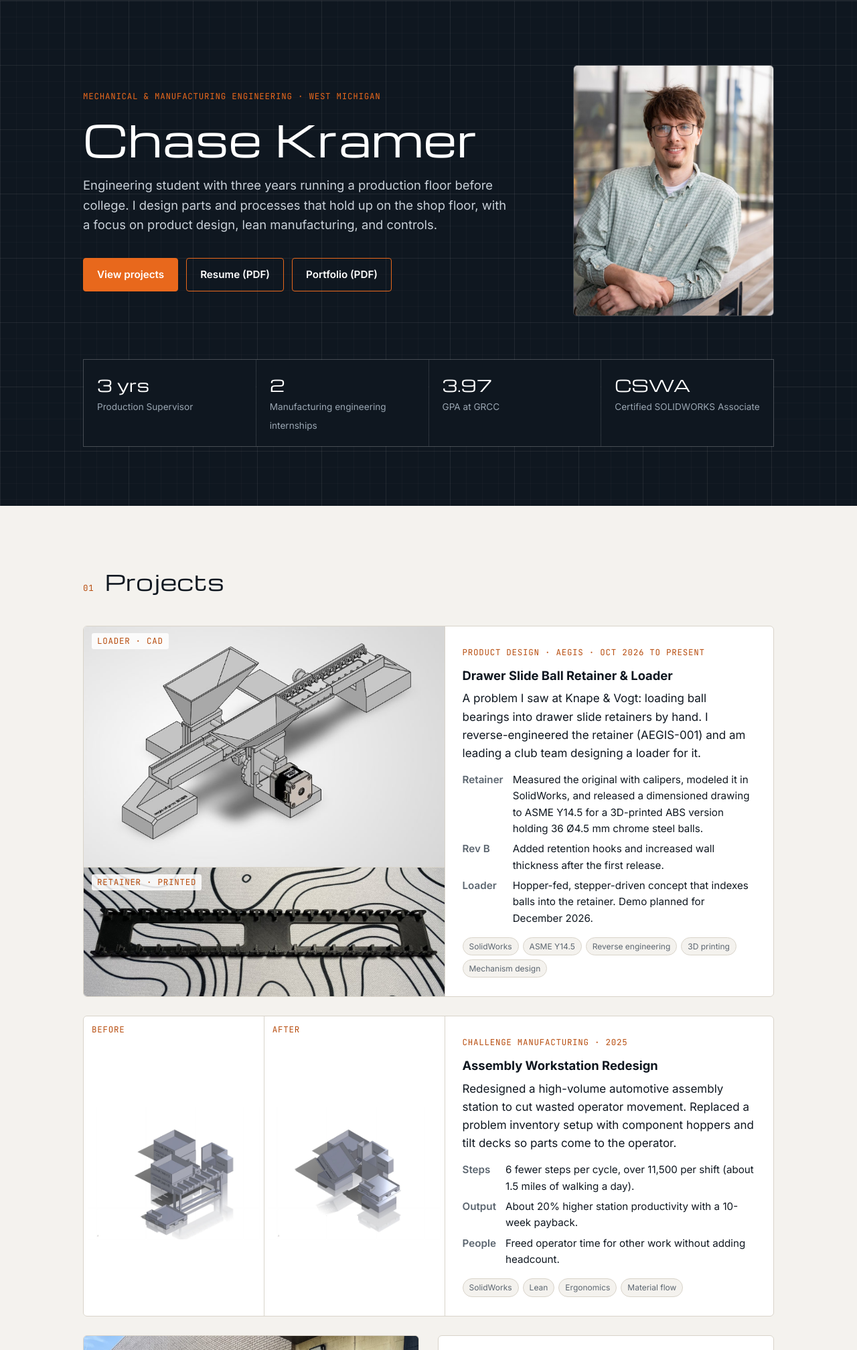
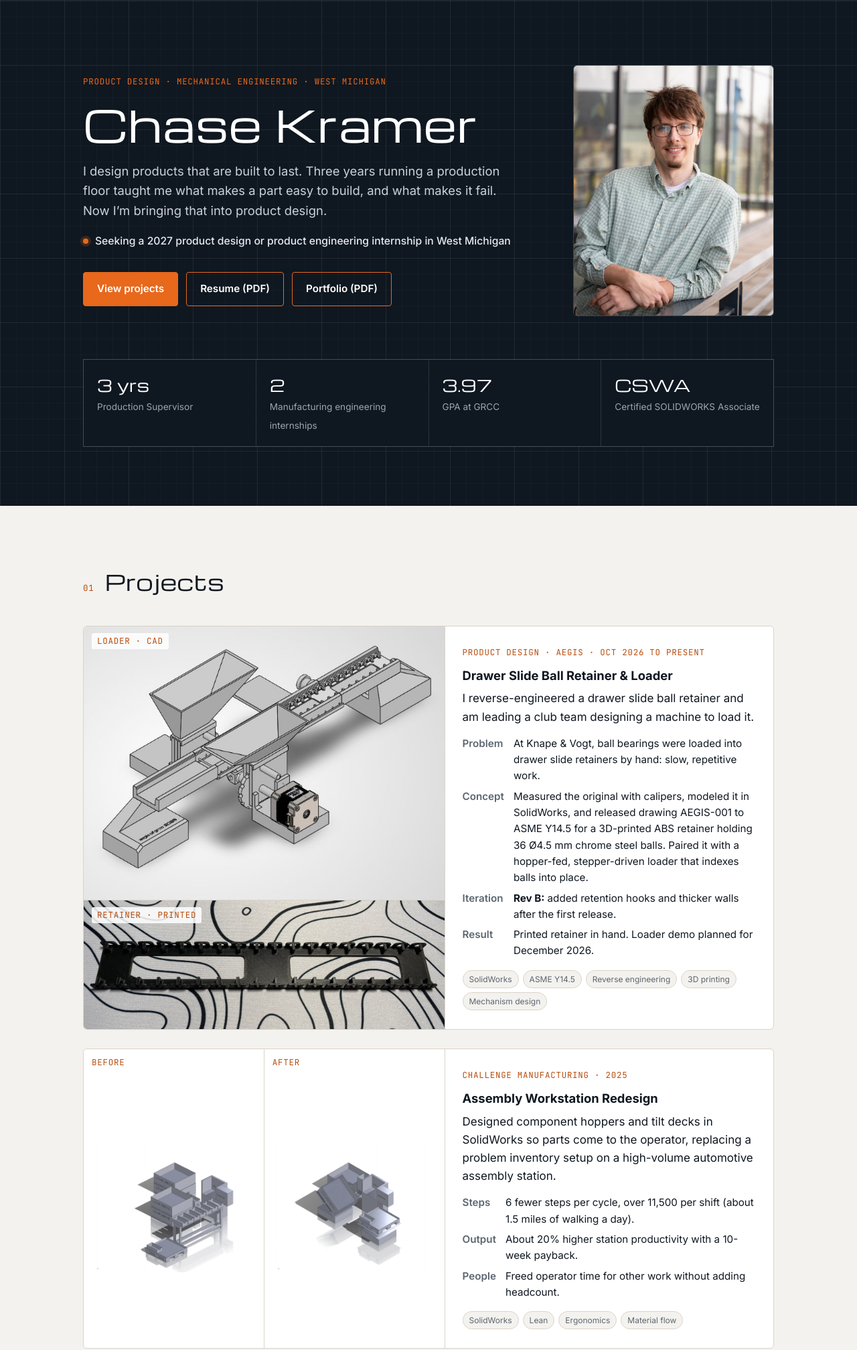
Before and after one commit to ChaseAKramer/chasekramerengineering, a plain HTML site: page index.html in a window 1280 px wide. Shown: the part 59-2074 px from the top of the page at 67% size. Drawn offline with nearby package versions, Linux system fonts and the light colour scheme.

Commit message:
Reframe homepage around product design

```diff
--- a/index.html
+++ b/index.html
@@ -3,9 +3,9 @@
 <head>
 <meta charset="utf-8">
 <meta name="viewport" content="width=device-width, initial-scale=1">
-<title>Chase Kramer | Mechanical &amp; Manufacturing Engineering</title>
+<title>Chase Kramer | Product Design &amp; Mechanical Engineering</title>
 <link rel="icon" href="favicon.ico?v=2">
-<meta name="description" content="Chase Kramer: mechanical and manufacturing engineering student in West Michigan. Product design, process improvement, and lean manufacturing.">
+<meta name="description" content="Chase Kramer: product design and mechanical engineering student in West Michigan, designing products built to last with a manufacturing background.">
 <link rel="preconnect" href="https://fonts.googleapis.com">
 <link rel="preconnect" href="https://fonts.gstatic.com" crossorigin>
 <link href="https://fonts.googleapis.com/css2?family=Michroma&family=Inter:wght@400;500;600;700&family=JetBrains+Mono:wght@400;500&display=swap" rel="stylesheet">
@@ -44,6 +44,8 @@
   .hero .mono{color:var(--accent)}
   .hero h1{font-family:Michroma,sans-serif;font-weight:400;font-size:clamp(2.2rem,6vw,4rem);line-height:1.1;margin:18px 0 20px;letter-spacing:.01em}
   .hero p.lead{max-width:640px;font-size:1.15rem;color:#c9d1d9}
+  .seeking{margin-top:18px;color:#e6ebf0;font-weight:500;font-size:.98rem;display:flex;align-items:center;gap:10px}
+  .seeking .dot{width:8px;height:8px;border-radius:50%;background:var(--accent);flex:none;box-shadow:0 0 0 4px rgba(232,104,28,.2)}
   .cta{display:flex;flex-wrap:wrap;gap:12px;margin-top:34px}
   .btn{display:inline-block;padding:12px 20px;border-radius:4px;text-decoration:none;font-weight:600;font-size:.95rem;border:1.5px solid var(--accent)}
   .btn.primary{background:var(--accent);color:var(--white)}
@@ -152,9 +154,10 @@
   <div class="wrap">
     <div class="hero-grid">
       <div>
-    <div class="mono">Mechanical &amp; Manufacturing Engineering · West Michigan</div>
+    <div class="mono">Product Design · Mechanical Engineering · West Michigan</div>
     <h1>Chase Kramer</h1>
-    <p class="lead">Engineering student with three years running a production floor before college. I design parts and processes that hold up on the shop floor, with a focus on product design, lean manufacturing, and controls.</p>
+    <p class="lead">I design products that are built to last. Three years running a production floor taught me what makes a part easy to build, and what makes it fail. Now I&rsquo;m bringing that into product design.</p>
+    <p class="seeking"><span class="dot"></span>Seeking a 2027 product design or product engineering internship in West Michigan</p>
     <div class="cta">
       <a class="btn primary" href="#projects">View projects</a>
       <a class="btn ghost" href="assets/Chase-Kramer-Resume.pdf">Resume (PDF)</a>
@@ -182,11 +185,12 @@
         <div class="body">
           <span class="tag mono">Product design · AEGIS · Oct 2026 to present</span>
           <h3>Drawer Slide Ball Retainer &amp; Loader</h3>
-          <p>A problem I saw at Knape &amp; Vogt: loading ball bearings into drawer slide retainers by hand. I reverse-engineered the retainer (AEGIS-001) and am leading a club team designing a loader for it.</p>
+          <p>I reverse-engineered a drawer slide ball retainer and am leading a club team designing a machine to load it.</p>
           <dl>
-            <dt>Retainer</dt><dd>Measured the original with calipers, modeled it in SolidWorks, and released a dimensioned drawing to ASME Y14.5 for a 3D-printed ABS version holding 36 &Oslash;4.5 mm chrome steel balls.</dd>
-            <dt>Rev B</dt><dd>Added retention hooks and increased wall thickness after the first release.</dd>
-            <dt>Loader</dt><dd>Hopper-fed, stepper-driven concept that indexes balls into the retainer. Demo planned for December 2026.</dd>
+            <dt>Problem</dt><dd>At Knape &amp; Vogt, ball bearings were loaded into drawer slide retainers by hand: slow, repetitive work.</dd>
+            <dt>Concept</dt><dd>Measured the original with calipers, modeled it in SolidWorks, and released drawing AEGIS-001 to ASME Y14.5 for a 3D-printed ABS retainer holding 36 &Oslash;4.5 mm chrome steel balls. Paired it with a hopper-fed, stepper-driven loader that indexes balls into place.</dd>
+            <dt>Iteration</dt><dd><b>Rev B:</b> added retention hooks and thicker walls after the first release.</dd>
+            <dt>Result</dt><dd>Printed retainer in hand. Loader demo planned for December 2026.</dd>
           </dl>
           <div class="chips"><span class="chip">SolidWorks</span><span class="chip">ASME Y14.5</span><span class="chip">Reverse engineering</span><span class="chip">3D printing</span><span class="chip">Mechanism design</span></div>
         </div>
@@ -197,7 +201,7 @@
         <div class="body">
           <span class="tag mono">Challenge Manufacturing · 2025</span>
           <h3>Assembly Workstation Redesign</h3>
-          <p>Redesigned a high-volume automotive assembly station to cut wasted operator movement. Replaced a problem inventory setup with component hoppers and tilt decks so parts come to the operator.</p>
+          <p>Designed component hoppers and tilt decks in SolidWorks so parts come to the operator, replacing a problem inventory setup on a high-volume automotive assembly station.</p>
           <dl>
             <dt>Steps</dt><dd>6 fewer steps per cycle, over 11,500 per shift (about 1.5 miles of walking a day).</dd>
             <dt>Output</dt><dd>About 20% higher station productivity with a 10-week payback.</dd>
@@ -212,7 +216,7 @@
         <div class="body">
           <span class="tag mono">Knape &amp; Vogt · 2026</span>
           <h3>Shipping Dock Handrail Replacement</h3>
-          <p>Designed a replacement handrail in SolidWorks to meet OSHA 1910.29, optimized ASTM A500 Grade B stock lengths to cut waste, and coordinated in-house fabrication. Saved $9,000 compared with a contracted install.</p>
+          <p>Designed a replacement handrail in SolidWorks to OSHA 1910.29, laying out ASTM A500 Grade B stock lengths to cut waste and drawing it for in-house fabrication. Building it in house saved $9,000 compared with a contracted install.</p>
           <div class="chips"><span class="chip">SolidWorks</span><span class="chip">OSHA 1910.29</span><span class="chip">Structural steel</span><span class="chip">Cost analysis</span></div>
         </div>
       </article>
@@ -225,9 +229,9 @@
           <div class="chips"><span class="chip">Root cause analysis</span><span class="chip">Sensors</span><span class="chip">Tooling</span></div>
           <hr class="sep">
           <span class="tag mono">Knape &amp; Vogt · 2026</span>
-          <h3>Safety &amp; Fatigue Reduction</h3>
-          <p>Led a $30,000 initiative: wrote startup, shutdown, changeover, LOTO, and standard work instructions, and designed tote stands and ergonomic workstations in SolidWorks.</p>
-          <div class="chips"><span class="chip">Standard work</span><span class="chip">LOTO</span><span class="chip">Ergonomics</span></div>
+          <h3>Ergonomic Workstations &amp; Safety</h3>
+          <p>Designed tote stands and ergonomic workstations in SolidWorks as part of a $30,000 safety and fatigue-reduction initiative I led, along with startup, shutdown, changeover, LOTO, and standard work instructions.</p>
+          <div class="chips"><span class="chip">SolidWorks</span><span class="chip">Ergonomics</span><span class="chip">Standard work</span></div>
         </div>
       </article>
 
@@ -307,15 +311,15 @@
         <p>I grew up working on a farm, where I spent 11 years repairing and running tractors. I worked construction installing siding, then spent three years supervising production at Challenge Manufacturing. Working next to the engineers there is what sent me back to school.</p>
         <p>I want to work in product engineering and design things that last, not things built to wear out. Long term, I'm interested in defense and aerospace.</p>
         <div class="edu">
-          <div><b>B.S. Mechanical Engineering</b><small>Grand Valley State University · transferring after summer 2027</small></div>
+          <div><b>B.S. Mechanical Engineering</b><small>Grand Valley State University · transferring Winter 2027</small></div>
           <div><b>A.S. Engineering</b><small>Grand Rapids Community College · expected May 2027 · GPA 3.97</small></div>
         </div>
         <figure class="team"><img src="assets/kv-team.jpg" alt="Chase with the Knape &amp; Vogt engineering team"><figcaption>With the Knape &amp; Vogt engineering team, summer 2026</figcaption></figure>
       </div>
       <div class="skills">
-        <div><h3>CAD &amp; Design</h3><div class="chips"><span class="chip">SolidWorks (CSWA)</span><span class="chip">DraftSight</span><span class="chip">AutoCAD</span><span class="chip">Fusion 360</span><span class="chip">GD&amp;T</span><span class="chip">Technical drawings</span><span class="chip">3D printing</span></div></div>
+        <div><h3>Product Design</h3><div class="chips"><span class="chip">SolidWorks (CSWA)</span><span class="chip">Fusion 360</span><span class="chip">GD&amp;T / ASME Y14.5</span><span class="chip">DFM</span><span class="chip">Reverse engineering</span><span class="chip">Prototyping / 3D printing</span><span class="chip">Tolerance analysis</span><span class="chip">Technical drawings</span><span class="chip">AutoCAD</span><span class="chip">DraftSight</span></div></div>
         <div><h3>Manufacturing</h3><div class="chips"><span class="chip">Lean / 6S</span><span class="chip">Kaizen</span><span class="chip">Standard work</span><span class="chip">LOTO</span><span class="chip">Plant layout</span><span class="chip">Sheet metal / punch-laser</span><span class="chip">Time studies</span></div></div>
-        <div><h3>Controls &amp; Analysis</h3><div class="chips"><span class="chip">PLC troubleshooting (Allen-Bradley)</span><span class="chip">Python</span><span class="chip">SPC</span><span class="chip">Tolerance analysis</span><span class="chip">Excel</span><span class="chip">Cost justification</span><span class="chip">Spaghetti diagrams</span><span class="chip">Downtime analysis</span></div></div>
+        <div><h3>Controls &amp; Analysis</h3><div class="chips"><span class="chip">PLC troubleshooting (Allen-Bradley)</span><span class="chip">Python</span><span class="chip">SPC</span><span class="chip">Excel</span><span class="chip">Cost justification</span><span class="chip">Spaghetti diagrams</span><span class="chip">Downtime analysis</span></div></div>
         <div><h3>Hands-on</h3><div class="chips"><span class="chip">Equipment repair</span><span class="chip">Woodworking / cabinetry</span><span class="chip">Construction</span></div></div>
       </div>
     </div>
```
